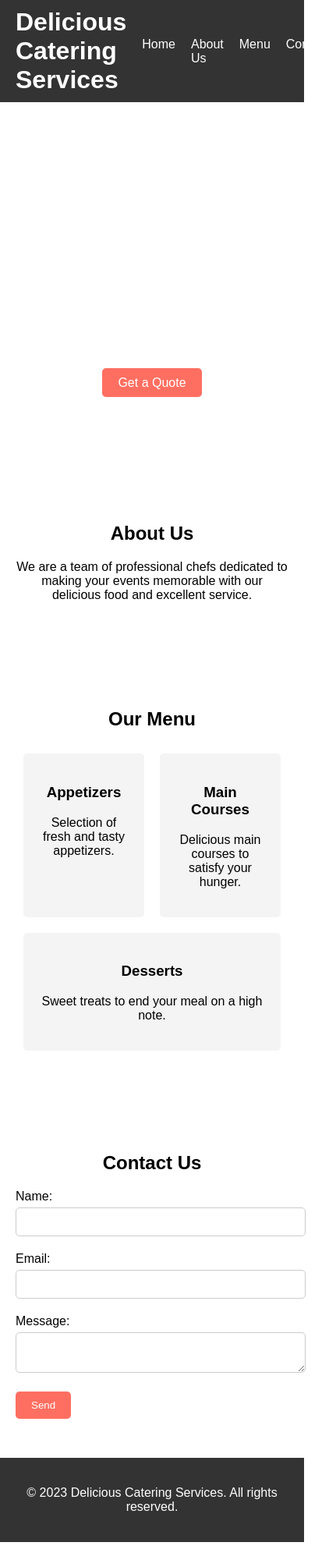
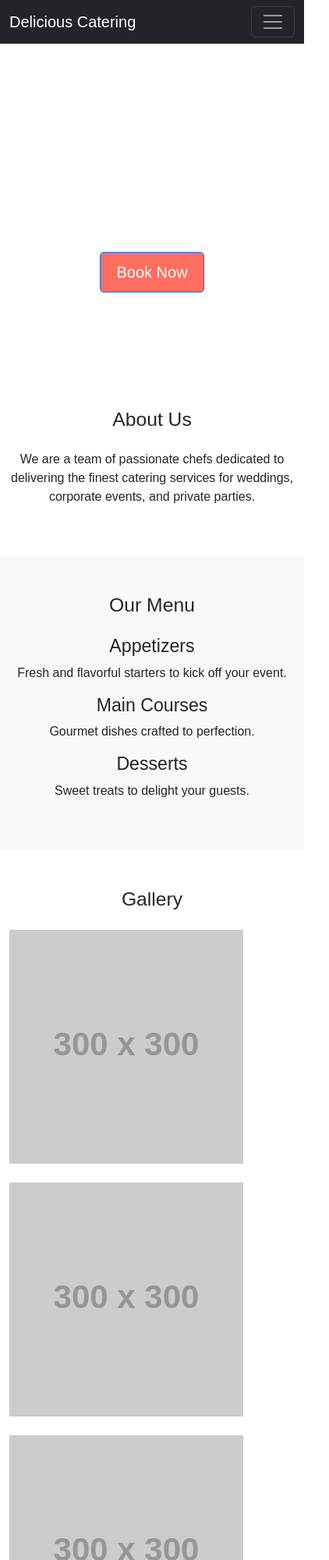
Before and after one commit to NevNeveru/cateringtest, a plain HTML site: page index.html in a window 390 px wide. Shown: the top 2000 px of the page at 78% size, 422 px wide, since content can reach past the window. Before the commit the page ends 1977 px from the top, so only its background shows below. Drawn offline with nearby package versions, Linux system fonts and the light colour scheme; placeholder pictures from the web are drawn by us.

Commit message:
index.html

```diff
--- a/index.html
+++ b/index.html
@@ -3,83 +3,146 @@
 <head>
     <meta charset="UTF-8">
     <meta name="viewport" content="width=device-width, initial-scale=1.0">
-    <title>Catering Services</title>
+    <title>Delicious Catering Services</title>
+    <!-- Bootstrap CSS -->
+    <link href="https://cdn.jsdelivr.net/npm/bootstrap@5.3.0/dist/css/bootstrap.min.css" rel="stylesheet">
     <link rel="stylesheet" href="styles.css">
 </head>
 <body>
-    <header>
+    <!-- Navigation -->
+    <nav class="navbar navbar-expand-lg navbar-dark bg-dark">
         <div class="container">
-            <h1>Delicious Catering Services</h1>
-            <nav>
-                <ul>
-                    <li><a href="#home">Home</a></li>
-                    <li><a href="#about">About Us</a></li>
-                    <li><a href="#menu">Menu</a></li>
-                    <li><a href="#contact">Contact</a></li>
+            <a class="navbar-brand" href="#">Delicious Catering</a>
+            <button class="navbar-toggler" type="button" data-bs-toggle="collapse" data-bs-target="#navbarNav">
+                <span class="navbar-toggler-icon"></span>
+            </button>
+            <div class="collapse navbar-collapse" id="navbarNav">
+                <ul class="navbar-nav ms-auto">
+                    <li class="nav-item"><a class="nav-link" href="#home">Home</a></li>
+                    <li class="nav-item"><a class="nav-link" href="#about">About</a></li>
+                    <li class="nav-item"><a class="nav-link" href="#menu">Menu</a></li>
+                    <li class="nav-item"><a class="nav-link" href="#gallery">Gallery</a></li>
+                    <li class="nav-item"><a class="nav-link" href="#testimonials">Testimonials</a></li>
+                    <li class="nav-item"><a class="nav-link" href="#contact">Contact</a></li>
                 </ul>
-            </nav>
+            </div>
         </div>
-    </header>
+    </nav>
 
-    <section id="home" class="hero">
-        <div class="container">
-            <h2>Welcome to Delicious Catering</h2>
-            <p>We provide the best catering services for all your events.</p>
-            <a href="#contact" class="btn">Get a Quote</a>
+    <!-- Hero Section -->
+    <section id="home" class="hero d-flex align-items-center">
+        <div class="container text-center">
+            <h1 class="display-4">Delicious Catering Services</h1>
+            <p class="lead">We make your events unforgettable with our exquisite cuisine.</p>
+            <a href="#contact" class="btn btn-primary btn-lg">Book Now</a>
         </div>
     </section>
 
-    <section id="about" class="about">
+    <!-- About Section -->
+    <section id="about" class="py-5">
         <div class="container">
-            <h2>About Us</h2>
-            <p>We are a team of professional chefs dedicated to making your events memorable with our delicious food and excellent service.</p>
+            <h2 class="text-center mb-4">About Us</h2>
+            <p class="text-center">We are a team of passionate chefs dedicated to delivering the finest catering services for weddings, corporate events, and private parties.</p>
         </div>
     </section>
 
-    <section id="menu" class="menu">
+    <!-- Menu Section -->
+    <section id="menu" class="bg-light py-5">
         <div class="container">
-            <h2>Our Menu</h2>
-            <div class="menu-items">
-                <div class="menu-item">
+            <h2 class="text-center mb-4">Our Menu</h2>
+            <div class="row">
+                <div class="col-md-4 text-center">
                     <h3>Appetizers</h3>
-                    <p>Selection of fresh and tasty appetizers.</p>
+                    <p>Fresh and flavorful starters to kick off your event.</p>
                 </div>
-                <div class="menu-item">
+                <div class="col-md-4 text-center">
                     <h3>Main Courses</h3>
-                    <p>Delicious main courses to satisfy your hunger.</p>
+                    <p>Gourmet dishes crafted to perfection.</p>
                 </div>
-                <div class="menu-item">
+                <div class="col-md-4 text-center">
                     <h3>Desserts</h3>
-                    <p>Sweet treats to end your meal on a high note.</p>
+                    <p>Sweet treats to delight your guests.</p>
                 </div>
             </div>
         </div>
     </section>
 
-    <section id="contact" class="contact">
+    <!-- Gallery Section -->
+    <section id="gallery" class="py-5">
         <div class="container">
-            <h2>Contact Us</h2>
-            <form id="contact-form">
-                <label for="name">Name:</label>
-                <input type="text" id="name" name="name" required>
+            <h2 class="text-center mb-4">Gallery</h2>
+            <div class="row">
+                <div class="col-md-4 mb-4">
+                    <img src="https://via.placeholder.com/300" alt="Food 1" class="img-fluid">
+                </div>
+                <div class="col-md-4 mb-4">
+                    <img src="https://via.placeholder.com/300" alt="Food 2" class="img-fluid">
+                </div>
+                <div class="col-md-4 mb-4">
+                    <img src="https://via.placeholder.com/300" alt="Food 3" class="img-fluid">
+                </div>
+            </div>
+        </div>
+    </section>
 
-                <label for="email">Email:</label>
-                <input type="email" id="email" name="email" required>
+    <!-- Testimonials Section -->
+    <section id="testimonials" class="bg-light py-5">
+        <div class="container">
+            <h2 class="text-center mb-4">What Our Clients Say</h2>
+            <div class="row">
+                <div class="col-md-4 text-center">
+                    <blockquote class="blockquote">
+                        <p>"The food was absolutely amazing! Everyone loved it."</p>
+                        <footer class="blockquote-footer">Jane Doe</footer>
+                    </blockquote>
+                </div>
+                <div class="col-md-4 text-center">
+                    <blockquote class="blockquote">
+                        <p>"Professional service and delicious food. Highly recommend!"</p>
+                        <footer class="blockquote-footer">John Smith</footer>
+                    </blockquote>
+                </div>
+                <div class="col-md-4 text-center">
+                    <blockquote class="blockquote">
+                        <p>"Best catering service we've ever had. Thank you!"</p>
+                        <footer class="blockquote-footer">Emily Brown</footer>
+                    </blockquote>
+                </div>
+            </div>
+        </div>
+    </section>
 
-                <label for="message">Message:</label>
-                <textarea id="message" name="message" required></textarea>
-
-                <button type="submit">Send</button>
+    <!-- Contact Section -->
+    <section id="contact" class="py-5">
+        <div class="container">
+            <h2 class="text-center mb-4">Contact Us</h2>
+            <form id="contact-form" class="mx-auto" style="max-width: 600px;">
+                <div class="mb-3">
+                    <label for="name" class="form-label">Name</label>
+                    <input type="text" class="form-control" id="name" required>
+                </div>
+                <div class="mb-3">
+                    <label for="email" class="form-label">Email</label>
+                    <input type="email" class="form-control" id="email" required>
+                </div>
+                <div class="mb-3">
+                    <label for="message" class="form-label">Message</label>
+                    <textarea class="form-control" id="message" rows="5" required></textarea>
+                </div>
+                <button type="submit" class="btn btn-primary">Submit</button>
             </form>
         </div>
     </section>
 
-    <footer>
+    <!-- Footer -->
+    <footer class="bg-dark text-white text-center py-3">
         <div class="container">
             <p>&copy; 2023 Delicious Catering Services. All rights reserved.</p>
         </div>
     </footer>
 
+    <!-- Bootstrap JS -->
+    <script src="https://cdn.jsdelivr.net/npm/bootstrap@5.3.0/dist/js/bootstrap.bundle.min.js"></script>
     <script src="script.js"></script>
 </body>
 </html>
```
